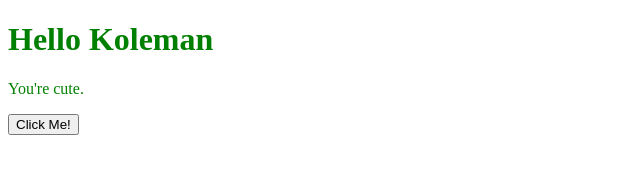
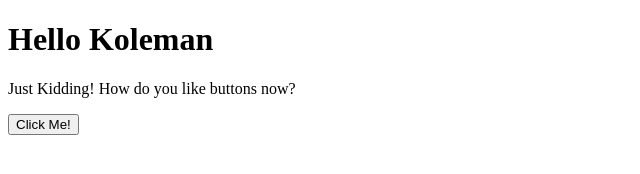
Before and after one commit to heathstore/heathstore.github.io, a plain HTML site: page index.html in a window 1280 px wide. Both pictures are taken after a click on the button "Click Me!". Shown: the whole page, without its empty margins (0-640 px from the left). Drawn offline with Linux system fonts and the light colour scheme.

Commit message:
Update index.html

```diff
--- a/index.html
+++ b/index.html
@@ -1,15 +1,20 @@
 <!DOCTYPE html>
 <html>
 <head>
-  <link type="text/css" rel="stylesheet" href="stylesheet.css">
-  <script>
-    function myFunction(){
-      document.getElementById("demo").innerHTML = "Just Kidding! \ How do you like buttons now?";
-  </script>
+<script>
+function myFunction() {
+    document.getElementById("demo").innerHTML = "Just Kidding! How do you like buttons now?";
+}
+</script>
 </head>
+
 <body>
+
 <h1>Hello Koleman</h1>
-<p id="demo"> You're cute. </p>
-<button type="button" onClick="myFunction()">Click Me!</button>
+
+<p id="demo">You're cute.</p>
+
+<button type="button" onclick="myFunction()">Click Me!</button>
+
 </body>
 </html>
```
